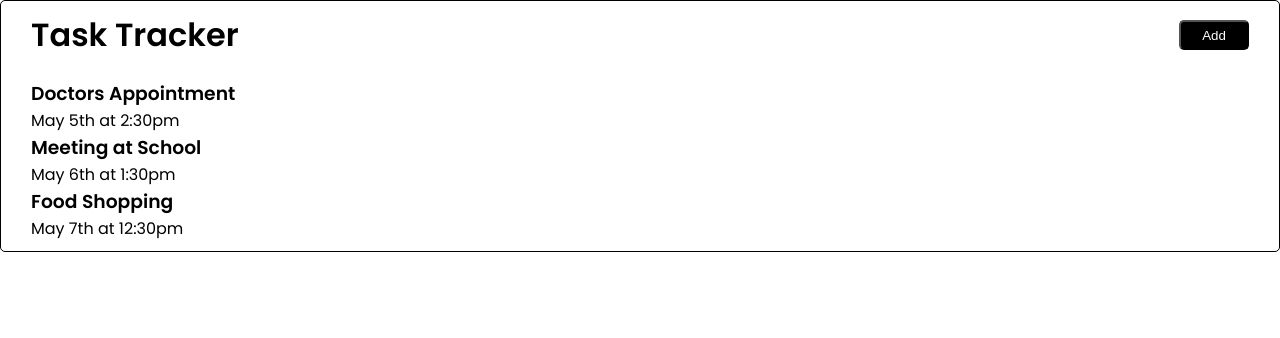
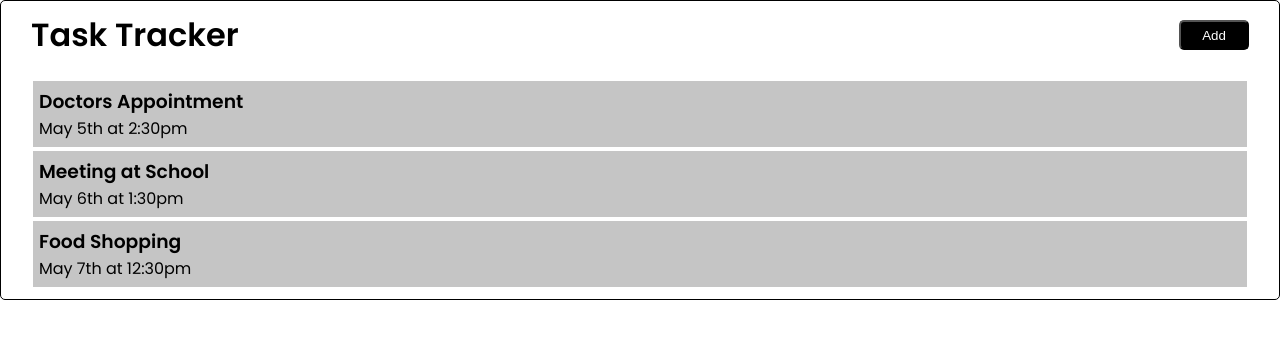
Before and after one commit to Tura-lab/angular-dummy1, an Angular app: page / in a window 1280 px wide. Shown: the top 338 px of the page. Built offline with nearby package versions, Linux system fonts and the light colour scheme.

Commit message:
3 files modified

```diff
--- a/package.json
+++ b/package.json
@@ -21,7 +21,10 @@
     "@angular/router": "^15.0.2",
     "rxjs": "^7.5.7",
     "tslib": "^2.4.1",
-    "zone.js": "^0.12.0"
+    "zone.js": "^0.12.0",
+    "@fortawesome/angular-fontawesome": "^0.5.0",
+    "@fortawesome/fontawesome-svg-core": "^1.2.21",
+    "@fortawesome/free-solid-svg-icons": "^5.12.1"
   },
   "devDependencies": {
     "@angular-devkit/build-angular": "^14.0.0",
--- a/src/app/components/task-item/task-item.component.css
+++ b/src/app/components/task-item/task-item.component.css
@@ -0,0 +1,5 @@
+.task {
+  background-color: rgb(197, 197, 197);
+  margin: 2px;
+  padding: 6px;
+}
```
Also changed, not shown: src/app/components/task-item/task-item.component.html (line endings or trailing spaces).
